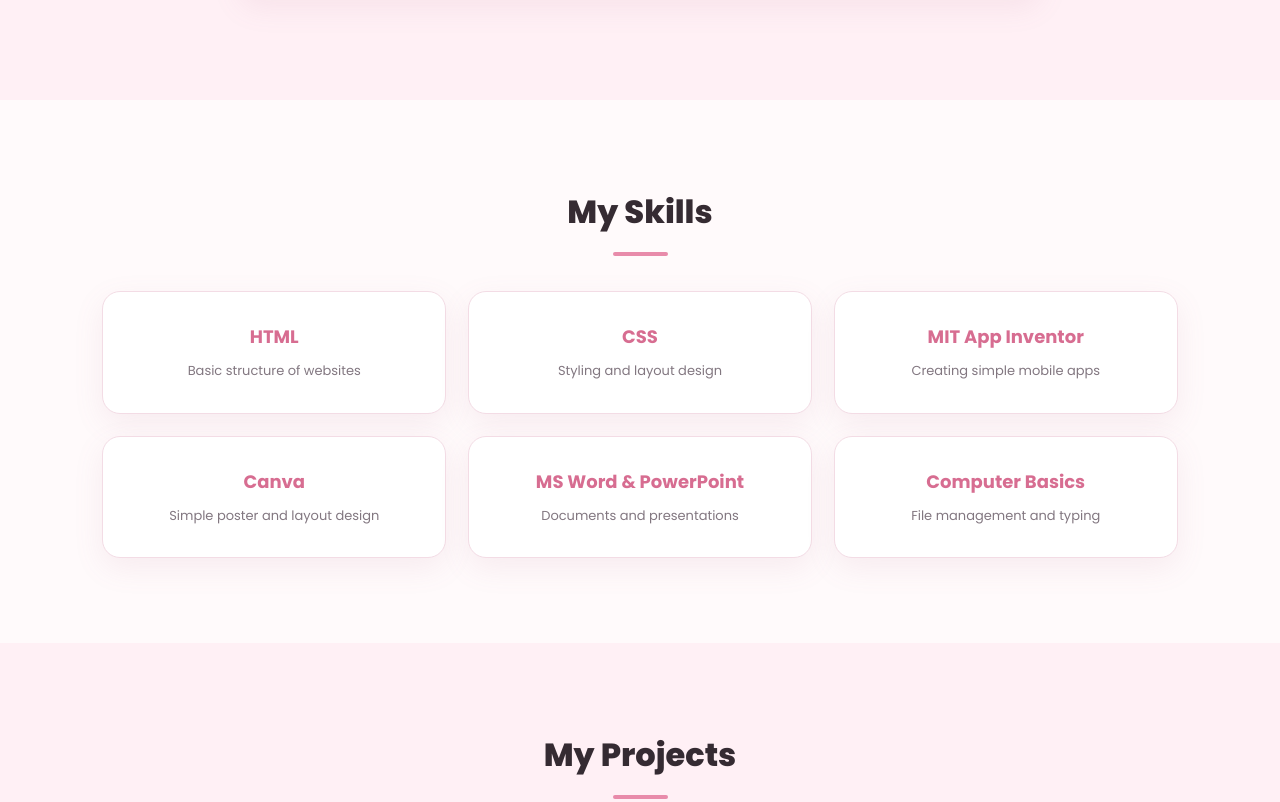
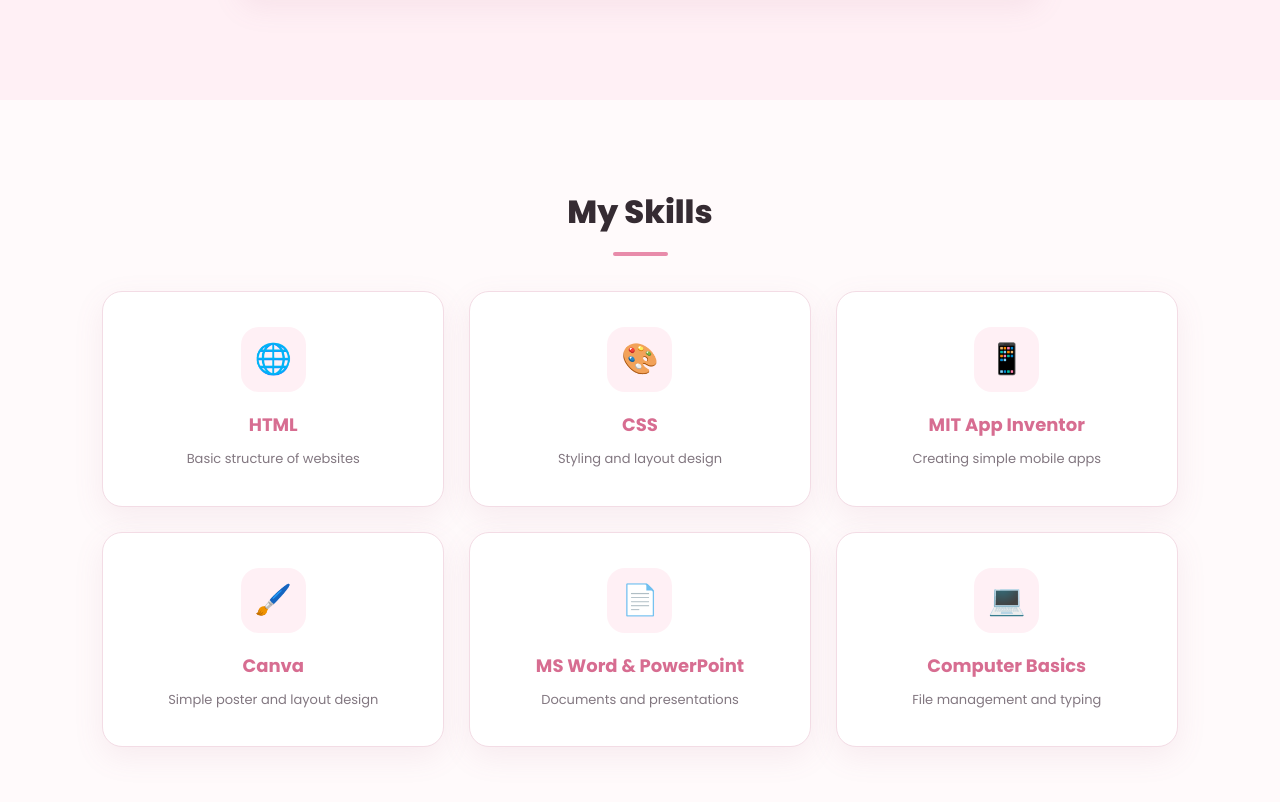
Before and after one commit to chavezcharena3-rgb/CHAVEZ-PROJECT-1, a plain HTML site: page index.html in a window 1280 px wide. Shown: the part 1210-2012 px from the top of the page. Drawn offline with Linux system fonts and the light colour scheme.

Commit message:
Enhance skills section with icons and animations

```diff
--- a/index.html
+++ b/index.html
@@ -40,17 +40,51 @@
     <p>I am currently learning HTML, CSS, and basic programming. My goal is to improve my skills and become a good IT professional in the future.</p>
   </section>
 
-  <section id="skills">
+
+<section id="skills">
     <h2>My Skills</h2>
+
     <div class="skills-grid">
-      <div class="card"><h3>HTML</h3><p>Basic structure of websites</p></div>
-      <div class="card"><h3>CSS</h3><p>Styling and layout design</p></div>
-      <div class="card"><h3>MIT App Inventor</h3><p>Creating simple mobile apps</p></div>
-      <div class="card"><h3>Canva</h3><p>Simple poster and layout design</p></div>
-      <div class="card"><h3>MS Word & PowerPoint</h3><p>Documents and presentations</p></div>
-      <div class="card"><h3>Computer Basics</h3><p>File management and typing</p></div>
+
+        <div class="card">
+            <div class="skill-icon">🌐</div>
+            <h3>HTML</h3>
+            <p>Basic structure of websites</p>
+        </div>
+
+        <div class="card">
+            <div class="skill-icon">🎨</div>
+            <h3>CSS</h3>
+            <p>Styling and layout design</p>
+        </div>
+
+        <div class="card">
+            <div class="skill-icon">📱</div>
+            <h3>MIT App Inventor</h3>
+            <p>Creating simple mobile apps</p>
+        </div>
+
+        <div class="card">
+            <div class="skill-icon">🖌️</div>
+            <h3>Canva</h3>
+            <p>Simple poster and layout design</p>
+        </div>
+
+        <div class="card">
+            <div class="skill-icon">📄</div>
+            <h3>MS Word & PowerPoint</h3>
+            <p>Documents and presentations</p>
+        </div>
+
+        <div class="card">
+            <div class="skill-icon">💻</div>
+            <h3>Computer Basics</h3>
+            <p>File management and typing</p>
+        </div>
+
     </div>
-  </section>
+</section>
+
 
   <section id="projects">
     <h2>My Projects</h2>
--- a/styles/style.css
+++ b/styles/style.css
@@ -260,31 +260,72 @@ section h2::after {
 
 /* SKILLS */
 
-#skills {
-    background: var(--background);
-}
+
+/* SKILLS SECTION */
 
 .skills-grid {
     max-width: 1100px;
     margin: auto;
     display: grid;
     grid-template-columns: repeat(3, 1fr);
-    gap: 22px;
+    gap: 25px;
 }
 
 .card {
     background: var(--white);
-    padding: 30px 22px;
+    padding: 35px 22px;
     text-align: center;
     border: 1px solid var(--border);
-    border-radius: 18px;
+    border-radius: 20px;
     box-shadow: var(--shadow);
-    transition: 0.3s;
+    transition: all 0.35s ease;
+    position: relative;
+    overflow: hidden;
+}
+
+.card::before {
+    content: "";
+    position: absolute;
+    top: 0;
+    left: 0;
+    width: 100%;
+    height: 4px;
+    background: linear-gradient(
+        90deg,
+        var(--primary),
+        #f5c2d3
+    );
+    transform: scaleX(0);
+    transform-origin: left;
+    transition: 0.35s ease;
 }
 
 .card:hover {
-    transform: translateY(-7px);
+    transform: translateY(-10px);
     border-color: var(--primary);
+    box-shadow: 0 18px 35px rgba(180, 105, 135, 0.16);
+}
+
+.card:hover::before {
+    transform: scaleX(1);
+}
+
+.skill-icon {
+    width: 65px;
+    height: 65px;
+    margin: 0 auto 18px;
+    display: flex;
+    align-items: center;
+    justify-content: center;
+    background: var(--secondary);
+    border-radius: 18px;
+    font-size: 30px;
+    transition: 0.35s ease;
+}
+
+.card:hover .skill-icon {
+    transform: rotate(-8deg) scale(1.1);
+    background: #ffe0eb;
 }
 
 .card h3 {
@@ -296,6 +337,7 @@ section h2::after {
 .card p {
     color: var(--muted);
     font-size: 13px;
+    line-height: 1.7;
 }
 
 /* PROJECTS */
```
